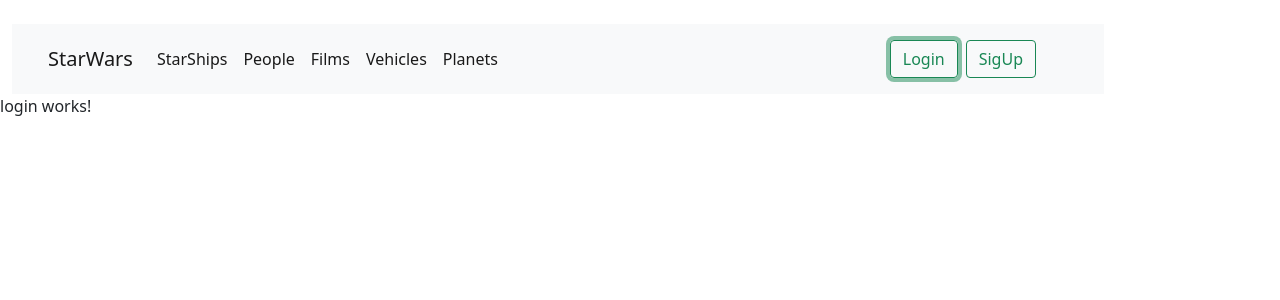
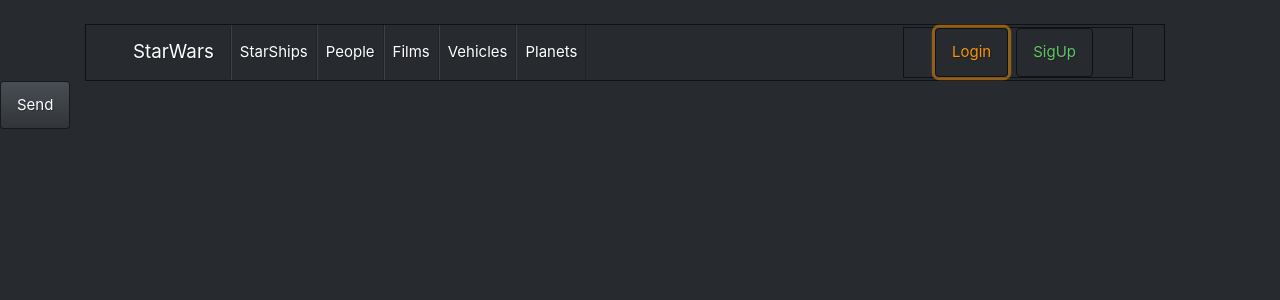
Before and after one commit to Angiejimenezc/StarWars, an Angular app: page /views/list_starships in a window 1280 px wide. Both pictures are taken after a click on the button "Login". Shown: the top 300 px of the page. Built offline with nearby package versions, Linux system fonts and the light colour scheme; no server answers.

Commit message:
created login sigUp

```diff
--- a/src/app/app.component.html
+++ b/src/app/app.component.html
@@ -1,7 +1,8 @@
+<div class="container">
   <div class="row container mt-4">
-  <nav class="navbar navbar-expand-lg navbar-light bg-light">
+    <nav class="navbar navbar-expand-lg navbar-dark bg-dark">
       <div class="container-fluid">
-      <a class="navbar-brand" href="#">StarWars</a>
+        <a class="navbar-brand" routerLink="views/list_starships">StarWars</a>
         <button
           class="navbar-toggler"
           type="button"
@@ -35,7 +36,7 @@
               <a
                 class="nav-link active"
                 aria-current="page"
-              routerLink="peliculas"
+                routerLink="views/films"
                 >Films</a
               >
             </li>
@@ -43,19 +44,24 @@
               <a
                 class="nav-link active"
                 aria-current="page"
-              routerLink="Vehiculos"
+                routerLink="views/vehicles"
                 >Vehicles</a
               >
             </li>
             <li class="nav-item">
-            <a class="nav-link active" aria-current="page" href="#">Planets</a>
+              <a
+                class="nav-link active"
+                aria-current="page"
+                routerLink="views/planets"
+                >Planets</a
+              >
             </li>
           </ul>
 
-        <nav class="navbar navbar-light bg-light">
+          <nav class="navbar navbar-light bg-dark">
             <form class="container-fluid justify-content-start">
               <button
-              class="btn btn-outline-success me-2"
+                class="btn btn-outline-warning me-2"
                 type="button"
                 routerLink="/auth/login"
               >
@@ -74,4 +80,5 @@
       </div>
     </nav>
   </div>
+</div>
 <router-outlet></router-outlet>
--- a/src/app/auth/pages/login/login.component.html
+++ b/src/app/auth/pages/login/login.component.html
@@ -1 +1 @@
-<p>login works!</p>
+<button class="btn btn-primary">Send</button>
--- a/src/app/views/list-starships/list-starships.component.html
+++ b/src/app/views/list-starships/list-starships.component.html
@@ -1,4 +1,5 @@
-<h2>Starships</h2>
+<div class="container mb-5 p-5">
+  <h2 class="text-warning">Starships</h2>
   <table class="table">
     <thead class="table__head">
       <tr>
@@ -22,3 +23,4 @@
       </tr>
     </tbody>
   </table>
+</div>
--- a/src/index.html
+++ b/src/index.html
@@ -12,6 +12,24 @@
       integrity="sha384-1BmE4kWBq78iYhFldvKuhfTAU6auU8tT94WrHftjDbrCEXSU1oBoqyl2QvZ6jIW3"
       crossorigin="anonymous"
     />
+    <link
+      rel="stylesheet"
+      href="https://cdn.jsdelivr.net/npm/bootswatch@4.5.2/dist/slate/bootstrap.min.css"
+      integrity="sha384-8iuq0iaMHpnH2vSyvZMSIqQuUnQA7QM+f6srIdlgBrTSEyd//AWNMyEaSF2yPzNQ"
+      crossorigin="anonymous"
+    />
+    <link
+      rel="stylesheet"
+      href="https://cdn.jsdelivr.net/npm/bootstrap-icons@1.6.0/font/bootstrap-icons.css"
+      integrity="sha384-7ynz3n3tAGNUYFZD3cWe5PDcE36xj85vyFkawcF6tIwxvIecqKvfwLiaFdizhPpN"
+      crossorigin="anonymous"
+    />
+    <link
+      rel="stylesheet"
+      href="https://cdn.jsdelivr.net/npm/@fortawesome/fontawesome-free@5.15.4/css/fontawesome.min.css"
+      integrity="sha384-jLKHWM3JRmfMU0A5x5AkjWkw/EYfGUAGagvnfryNV3F9VqM98XiIH7VBGVoxVSc7"
+      crossorigin="anonymous"
+    />
   </head>
   <body>
     <app-root></app-root>
```
Lines whose indentation alone changed are shown as unchanged.
